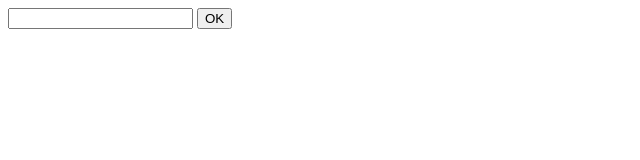
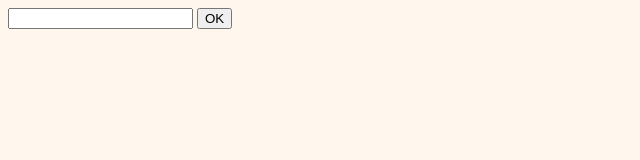
Before and after one commit to quynhhuong29/CNWeb_BT01, a plain HTML site: page form5.htm in a window 1280 px wide. Shown: the whole page, without its empty margins (0-640 px from the left). Drawn offline with Linux system fonts and the light colour scheme.

Commit message:
change background-color

```diff
--- a/form5.htm
+++ b/form5.htm
@@ -13,7 +13,7 @@
         }
     </script>
 </head>
-<body>
+<body style="background-color: #fff7ee;">
     <form name="form1">
         <input type="text" name="text" value="" onblur="upperCase()">
         <input type="button" name="btn1" value="OK" >
```
